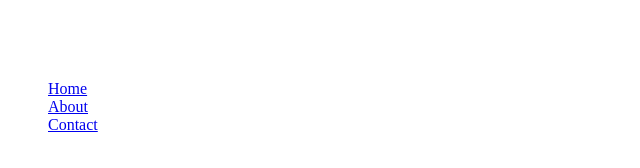
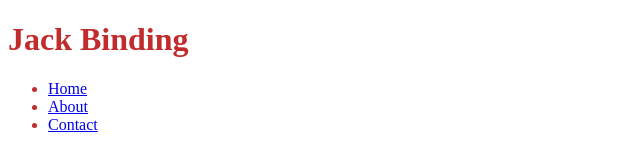
Before and after one commit to JackBindingJW/Website, a plain HTML site: page testing001.html in a window 1280 px wide. Shown: the whole page, without its empty margins (0-640 px from the left). Drawn offline with Linux system fonts and the light colour scheme.

Commit message:
Update testing001.html

```diff
--- a/testing001.html
+++ b/testing001.html
@@ -6,9 +6,9 @@
     <title>What does this change?</title>
     <style>
         body {
-              background-image: url(‘./Pictures/JackBinding_0.jpg’);
+              background-image: src="./Pictures/JackBinding_0.jpg";
               background-repeat: no-repeat;
-              color: #FFFFFF;
+              color: #c22b2b; //red
               }
     </style>
 </head>
```
